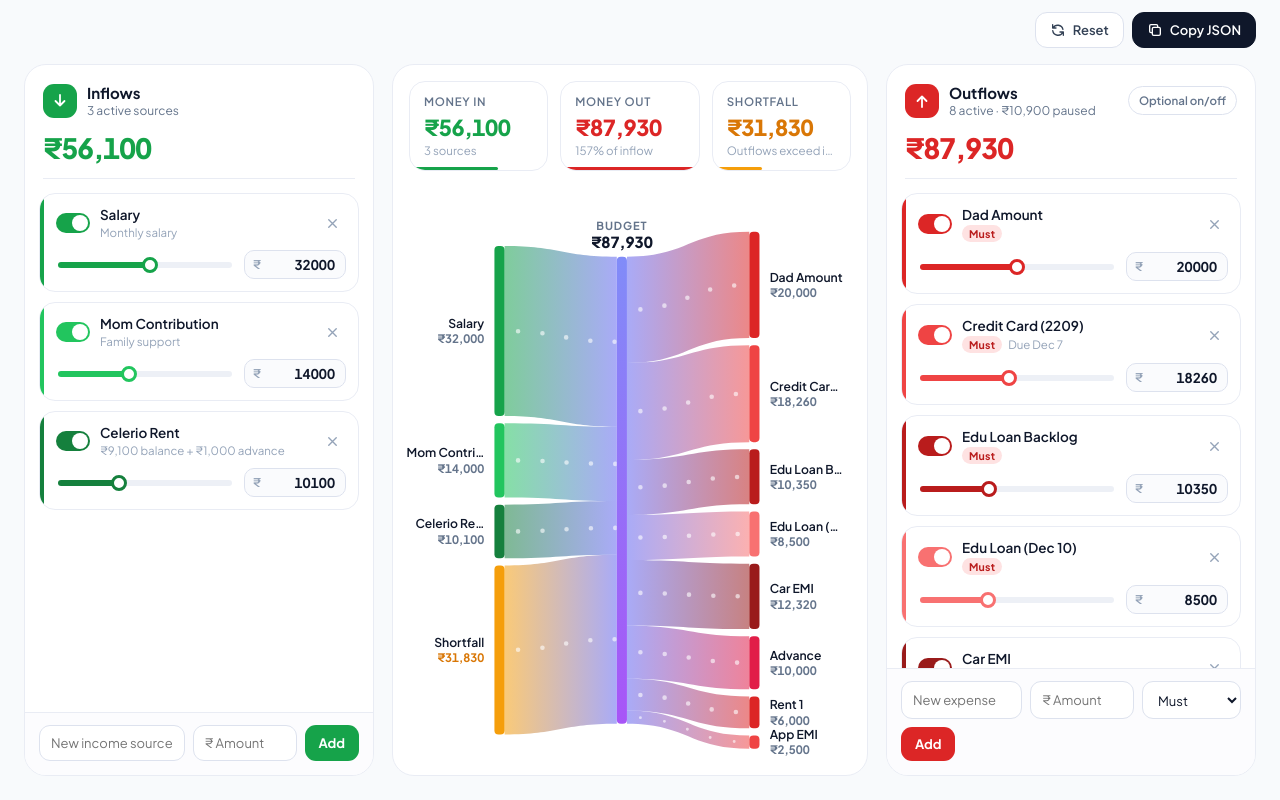
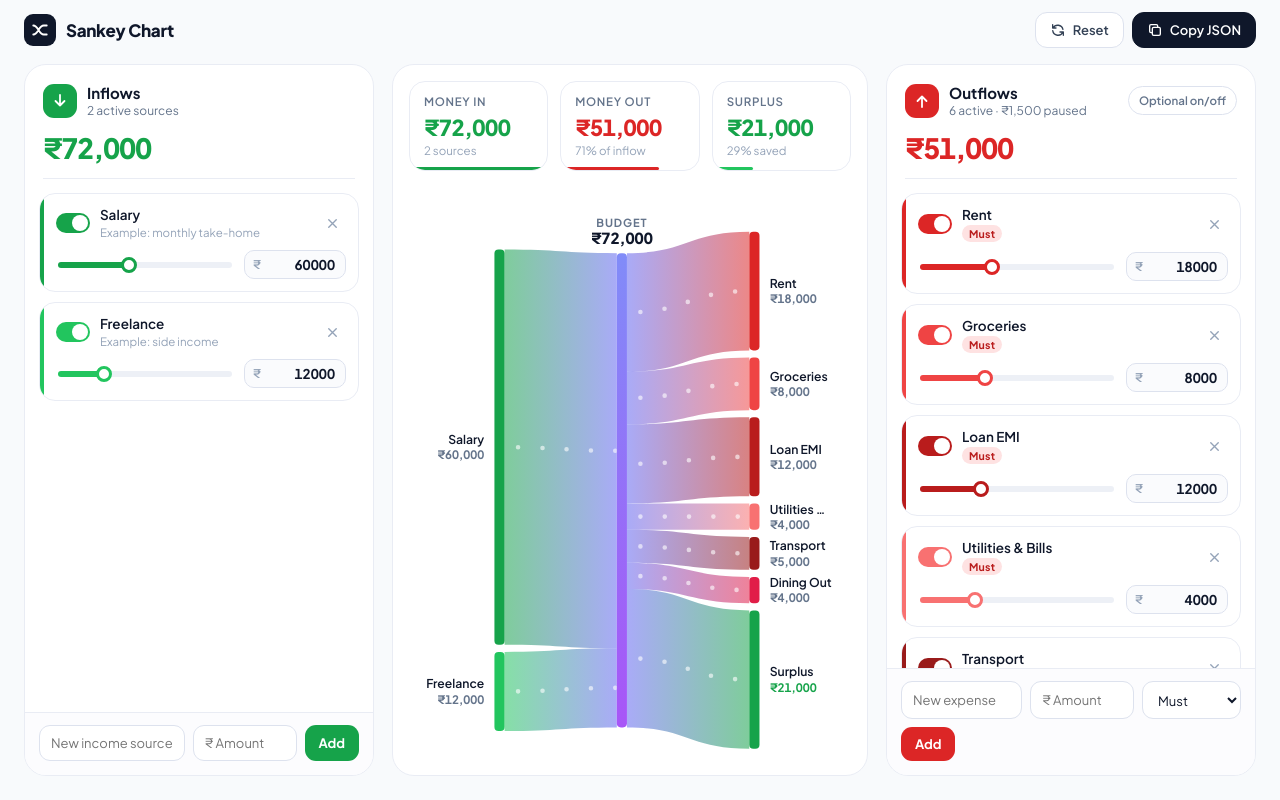
Before and after one commit to thenameisvicky/cashflow-sim, a plain HTML site: page index.html in a window 1280 px wide. Drawn offline with Linux system fonts and the light colour scheme.

Commit message:
[FEAT] - Added branding

```diff
--- a/index.html
+++ b/index.html
@@ -3,8 +3,8 @@
 <head>
   <meta charset="UTF-8" />
   <meta name="viewport" content="width=device-width, initial-scale=1.0" />
-  <title>Cashflow</title>
-  <meta name="description" content="Interactive cashflow Sankey: add inflows and outflows and watch the money move." />
+  <title>Sankey Chart</title>
+  <meta name="description" content="Sankey Chart: add your income and expenses and see where your money goes, live." />
   <link rel="preconnect" href="https://fonts.googleapis.com" />
   <link rel="preconnect" href="https://fonts.gstatic.com" crossorigin />
   <link href="https://fonts.googleapis.com/css2?family=Plus+Jakarta+Sans:wght@400;500;600;700;800&display=swap" rel="stylesheet" />
@@ -46,9 +46,13 @@
 
     /* Header */
     header {
-      display: flex; align-items: center; justify-content: flex-end; gap: 12px; flex-wrap: wrap;
+      display: flex; align-items: center; justify-content: space-between; gap: 12px; flex-wrap: wrap;
       padding: 12px 24px; max-width: 1680px; width: 100%; margin: 0 auto;
     }
+    .brand { display: flex; align-items: center; gap: 10px; color: var(--ink); text-decoration: none; }
+    .brand-mark { width: 32px; height: 32px; border-radius: 9px; background: var(--ink); color: #fff; display: grid; place-items: center; }
+    .brand-mark svg { width: 18px; height: 18px; }
+    .brand-name { font-size: 17px; font-weight: 800; letter-spacing: -.02em; }
     .actions { display: flex; gap: 8px; }
     .btn {
       display: inline-flex; align-items: center; gap: 7px; cursor: pointer;
@@ -307,8 +311,14 @@
 <body>
   <div class="app">
     <header>
+      <a class="brand" href="./" aria-label="Sankey Chart home">
+        <span class="brand-mark" aria-hidden="true">
+          <svg viewBox="0 0 24 24" fill="none" stroke="currentColor" stroke-width="2.4" stroke-linecap="round"><path d="M3 6c7 0 7 12 14 12h4M3 18c7 0 7-12 14-12h4" /></svg>
+        </span>
+        <span class="brand-name">Sankey Chart</span>
+      </a>
       <div class="actions">
-        <button id="resetBtn" class="btn" type="button" title="Restore the default items">
+        <button id="resetBtn" class="btn" type="button" title="Restore the example data">
           <svg fill="none" stroke="currentColor" stroke-width="2" viewBox="0 0 24 24"><path stroke-linecap="round" stroke-linejoin="round" d="M4 4v5h.6m14.8 2A8 8 0 004.6 9M4.6 9H9m11 11v-5h-.6m0 0a8 8 0 01-15.3-2m15.3 2H15" /></svg>
           <span>Reset</span>
         </button>
@@ -384,7 +394,7 @@
   <script>
     'use strict';
 
-    const STORAGE_KEY = 'cashflow_sim_v2';
+    const STORAGE_KEY = 'sankey_chart_v1';
     const IN_COLORS = ['#16a34a', '#22c55e', '#15803d', '#4ade80', '#166534', '#65a30d'];
     const OUT_COLORS = ['#dc2626', '#ef4444', '#b91c1c', '#f87171', '#991b1b', '#e11d48'];
     const POOL_COLOR = '#6366f1';
@@ -393,25 +403,20 @@
     const REDUCED = window.matchMedia('(prefers-reduced-motion: reduce)').matches;
 
     /* ---------- Data ---------- */
+    // Example data so first-time visitors see how it works; replace with your own
     function defaults() {
       const incomes = [
-        { id: 'inc_salary', label: 'Salary', amount: 32000, max: 60000, enabled: true, note: 'Monthly salary' },
-        { id: 'inc_mom', label: 'Mom Contribution', amount: 14000, max: 35000, enabled: true, note: 'Family support' },
-        { id: 'inc_celerio', label: 'Celerio Rent', amount: 10100, max: 30000, enabled: true, note: '₹9,100 balance + ₹1,000 advance' }
+        { id: 'inc_salary', label: 'Salary', amount: 60000, max: 150000, enabled: true, note: 'Example: monthly take-home' },
+        { id: 'inc_freelance', label: 'Freelance', amount: 12000, max: 50000, enabled: true, note: 'Example: side income' }
       ];
       const expenses = [
-        { id: 'exp_dad', label: 'Dad Amount', amount: 20000, max: 40000, enabled: true, tier: 'must' },
-        { id: 'exp_cc', label: 'Credit Card (2209)', amount: 18260, max: 40000, enabled: true, tier: 'must', note: 'Due Dec 7' },
-        { id: 'exp_edu_backlog', label: 'Edu Loan Backlog', amount: 10350, max: 30000, enabled: true, tier: 'must' },
-        { id: 'exp_edu_dec10', label: 'Edu Loan (Dec 10)', amount: 8500, max: 25000, enabled: true, tier: 'must' },
-        { id: 'exp_car_emi', label: 'Car EMI', amount: 12320, max: 25000, enabled: true, tier: 'must' },
-        { id: 'exp_advance', label: 'Advance', amount: 10000, max: 25000, enabled: true, tier: 'must' },
-        { id: 'exp_rent1', label: 'Rent 1', amount: 6000, max: 20000, enabled: true, tier: 'must' },
-        { id: 'exp_app_emi', label: 'App EMI', amount: 2500, max: 15000, enabled: true, tier: 'must' },
-        { id: 'exp_rent2', label: 'Rent 2', amount: 5000, max: 20000, enabled: false, tier: 'optional' },
-        { id: 'exp_dress', label: 'Niranjana Dress', amount: 3000, max: 15000, enabled: false, tier: 'optional' },
-        { id: 'exp_claude', label: 'Claude Code', amount: 2500, max: 10000, enabled: false, tier: 'optional' },
-        { id: 'exp_chatgpt', label: 'ChatGPT', amount: 400, max: 5000, enabled: false, tier: 'optional' }
+        { id: 'exp_rent', label: 'Rent', amount: 18000, max: 50000, enabled: true, tier: 'must' },
+        { id: 'exp_groceries', label: 'Groceries', amount: 8000, max: 25000, enabled: true, tier: 'must' },
+        { id: 'exp_emi', label: 'Loan EMI', amount: 12000, max: 40000, enabled: true, tier: 'must' },
+        { id: 'exp_bills', label: 'Utilities & Bills', amount: 4000, max: 15000, enabled: true, tier: 'must' },
+        { id: 'exp_transport', label: 'Transport', amount: 5000, max: 15000, enabled: true, tier: 'must' },
+        { id: 'exp_dining', label: 'Dining Out', amount: 4000, max: 15000, enabled: true, tier: 'optional' },
+        { id: 'exp_subs', label: 'Subscriptions', amount: 1500, max: 5000, enabled: false, tier: 'optional', note: 'Toggle on to include' }
       ];
       return colorize({ incomes, expenses });
     }
@@ -989,7 +994,7 @@
         renderList('in', { stagger: true });
         renderList('out', { stagger: true });
         update(900);
-        toast('Reset to default items');
+        toast('Reset to example data');
       });
 
       $('copyBtn').addEventListener('click', () => {
```
